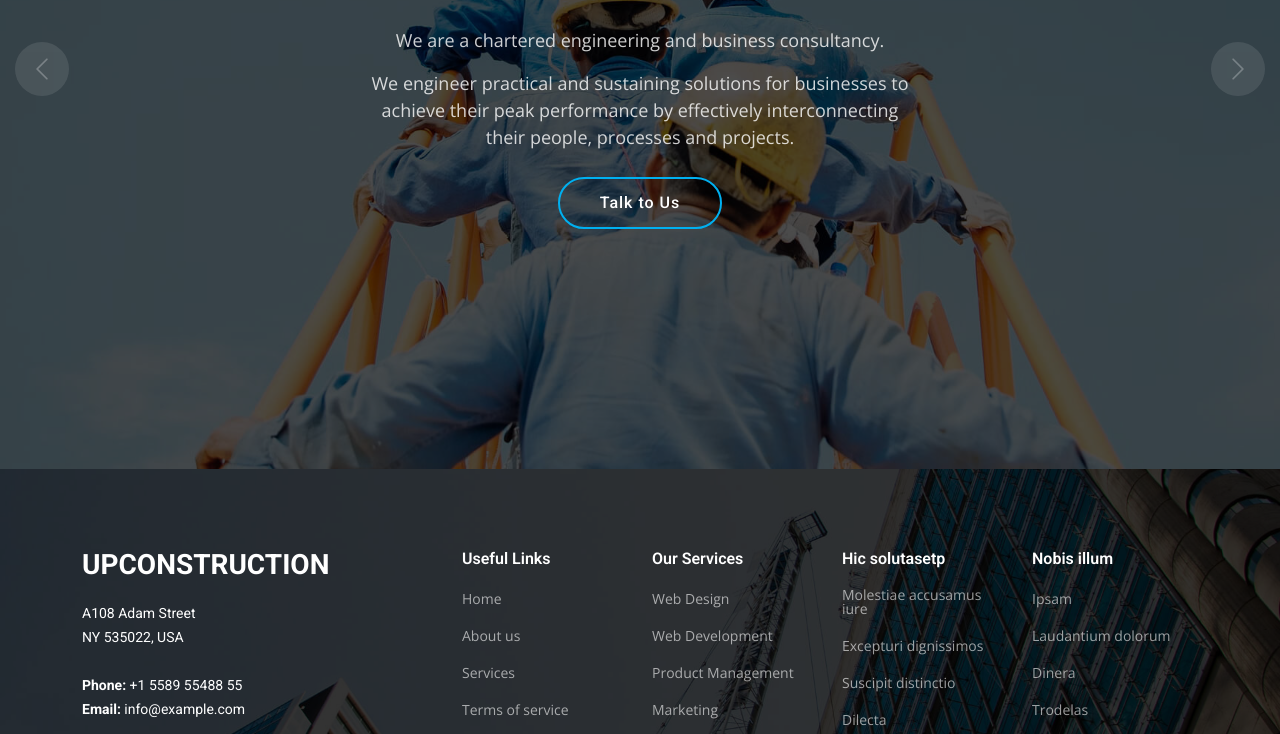
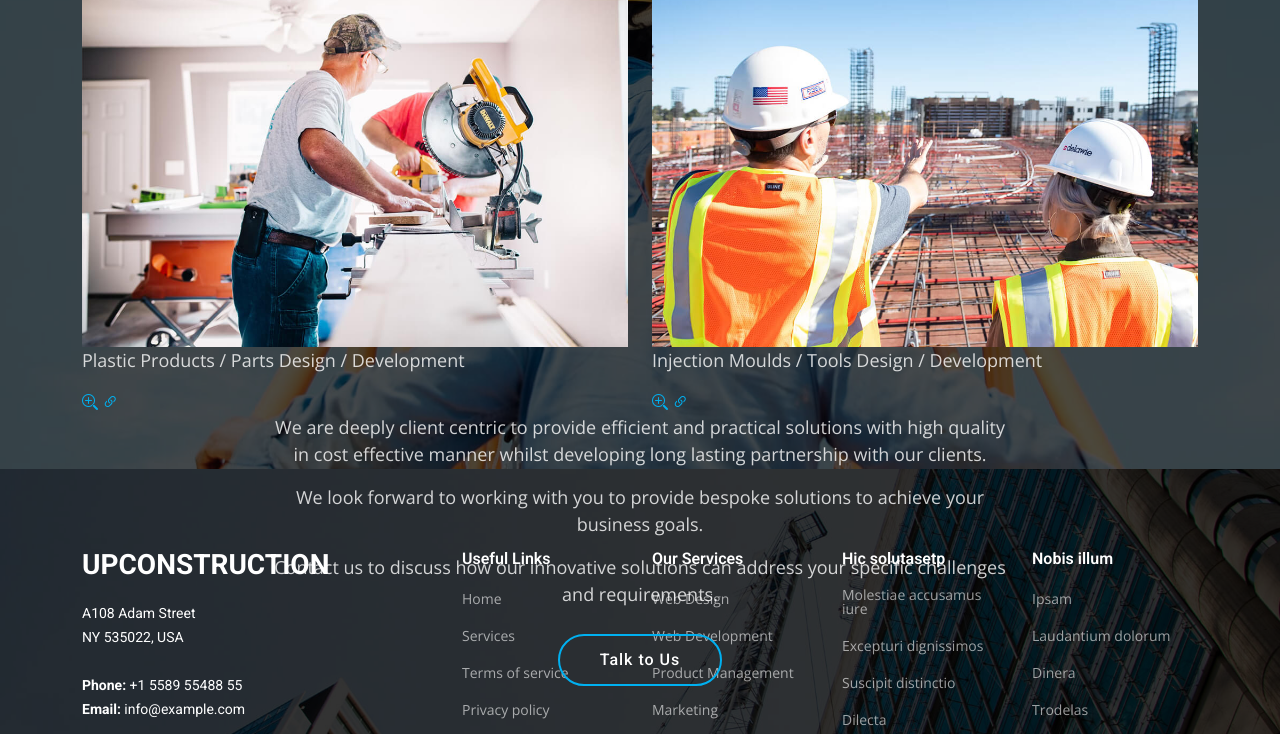
Before and after one commit to uchitha/jufando, a plain HTML site: page index.html in a window 1280 px wide. Shown: the part 331-1065 px from the top of the page. Drawn offline with nearby package versions, Linux system fonts and the light colour scheme.

Commit message:
Home page chanegs

```diff
--- a/index.html
+++ b/index.html
@@ -51,10 +51,10 @@
             </a>
             <ul class="nvabar-nav ms-auto">
               <li><a href="index.html" class="active">Home</a></li>
-              <li><a href="about.html">About</a></li>
+              <!-- <li><a href="about.html">About</a></li> -->
               <li class="dropdown"><a href="#"><span>Services</span> <i class="bi bi-chevron-down dropdown-indicator"></i></a>
                 <ul>
-                  <li><a href="me.html">Mechanical Engineering</a></li>
+                  <li><a href="me.html">Plastic Product Design</a></li>
                   <!-- <li class="dropdown"><a href="#"><span>Deep Dropdown</span> <i class="bi bi-chevron-down dropdown-indicator"></i></a>
                     <ul>
                       <li><a href="#">Mechanical Engineering</a></li>
@@ -64,10 +64,10 @@
                       <li><a href="#">Deep Dropdown 5</a></li>
                     </ul>
                   </li> -->
-                  <li><a href="#">Reliability Engineering</a></li>
-                  <li><a href="#">MM</a></li>
+                  <li><a href="#">Injection Mould Design</a></li>
+                  <!-- <li><a href="#">MM</a></li>
                   <li><a href="#">Assett Management</a></li>
-                  <li><a href="#">CMLO</a></li>
+                  <li><a href="#">CMLO</a></li> -->
                 </ul>
             </li>
             <li><a href="contact.html">Contact</a></li>
@@ -79,17 +79,60 @@
 
   <!-- ======= Hero Section ======= -->
   <section id="hero" class="hero">
-
     <div class="info d-flex align-items-center">
       <div class="container">
         <div class="row justify-content-center">
-          <div class="col-lg-6 text-center">
-            <h2 data-aos="fade-down">Welcome to <span>Jufando</span></h2>
-            <p data-aos="fade-up">We are a chartered engineering and business consultancy.</p>
-            <p data-aos="fade-up">We engineer practical and sustaining solutions for businesses to achieve their peak performance by effectively interconnecting their people, processes and projects.</p>
+          <div class="col-lg-8 text-center">
+            <h2 data-aos="fade-down"><b>Speciality Engineering Consultancy</b></h2><br/>
+            <p data-aos="fade-up">We engineer your requirements into a workable solution harnessing our engineering expertise, extensive experience and innovation.</p>
+            <!-- <p data-aos="fade-up">No matter your requirement or project small or large, we put your needs first.</p> -->
+            <p data-aos="fade-up">JUFANDO serves any sectors including Medical, Automotive, Aviation, Electrical & Electronic, Sports, Marine, Agriculture, Industrial, Construction and Consumer Goods needs.</p>
+            <p data-aos="fade-up">We offer our services across Victoria and around Australia.</p>
+
+            <!-- <a data-aos="fade-up" data-aos-delay="200" href="./contact.html" class="btn-get-started">Talk to Us</a> -->
+          </div>
+        </div>
+        <br/>
+        <div class="row gy-4 portfolio-container" data-aos="fade-up" data-aos-delay="200">
+          <div class="row justify-content-center text-center">
+            <p data-aos="fade-up">JUFANDO specialises in:</p>
+          </div>
+
+
+          <div class="col-lg-6 col-md-6 portfolio-item filter-remodeling">
+            <div class="portfolio-content h-100">
+              <img src="assets/img/projects/remodeling-1.jpg" class="img-fluid" alt="">
+              <div class="portfolio-info">
+                <p>Plastic Products / Parts Design / Development</p>
+                <a href="assets/img/projects/remodeling-1.jpg" title="Remodeling 1" data-gallery="portfolio-gallery-remodeling" class="glightbox preview-link"><i class="bi bi-zoom-in"></i></a>
+                <a href="project-details.html" title="More Details" class="details-link"><i class="bi bi-link-45deg"></i></a>
+              </div>
+            </div>
+          </div><!-- End Projects Item -->
+
+          <div class="col-lg-6 col-md-6 portfolio-item filter-construction">
+            <div class="portfolio-content h-100">
+              <img src="assets/img/projects/construction-1.jpg" class="img-fluid" alt="">
+              <div class="portfolio-info">
+                <p>Injection Moulds / Tools Design / Development</p>
+                <a href="assets/img/projects/construction-1.jpg" title="Construction 1" data-gallery="portfolio-gallery-construction" class="glightbox preview-link"><i class="bi bi-zoom-in"></i></a>
+                <a href="project-details.html" title="More Details" class="details-link"><i class="bi bi-link-45deg"></i></a>
+              </div>
+            </div>
+          </div><!-- End Projects Item -->
+        </div>
+
+        <div class="row justify-content-center">
+          <div class="col-lg-8 text-center">
+            <p data-aos="fade-up">We are deeply client centric to provide efficient and practical solutions with high quality in cost effective manner whilst developing long lasting partnership with our clients. </p>
+            <!-- <p data-aos="fade-up">We are committed to provide an exceptional service at every step of the way.</p> -->
+            <p data-aos="fade-up">We look forward to working with you to provide bespoke solutions to achieve your business goals.</p>
+            <p data-aos="fade-up">Contact us to discuss how our innovative solutions can address your specific challenges and requirements.</p>
+
             <a data-aos="fade-up" data-aos-delay="200" href="./contact.html" class="btn-get-started">Talk to Us</a>
           </div>
         </div>
+
       </div>
     </div>
 
@@ -101,15 +144,17 @@
       <div class="carousel-item" style="background-image: url(assets/img/hero-carousel/hero-carousel-4.jpg)"></div>
       <div class="carousel-item" style="background-image: url(assets/img/hero-carousel/hero-carousel-5.jpg)"></div> -->
 
-      <a class="carousel-control-prev" href="#hero-carousel" role="button" data-bs-slide="prev">
+      <!-- <a class="carousel-control-prev" href="#hero-carousel" role="button" data-bs-slide="prev">
         <span class="carousel-control-prev-icon bi bi-chevron-left" aria-hidden="true"></span>
       </a>
 
       <a class="carousel-control-next" href="#hero-carousel" role="button" data-bs-slide="next">
         <span class="carousel-control-next-icon bi bi-chevron-right" aria-hidden="true"></span>
-      </a>
+      </a> -->
+    </div>
 
-    </div>
+
+
 
   </section><!-- End Hero Section -->
 
@@ -163,7 +208,7 @@
             <h4>Useful Links</h4>
             <ul>
               <li><a href="#">Home</a></li>
-              <li><a href="#">About us</a></li>
+              <!-- <li><a href="#">About us</a></li> -->
               <li><a href="#">Services</a></li>
               <li><a href="#">Terms of service</a></li>
               <li><a href="#">Privacy policy</a></li>
```
